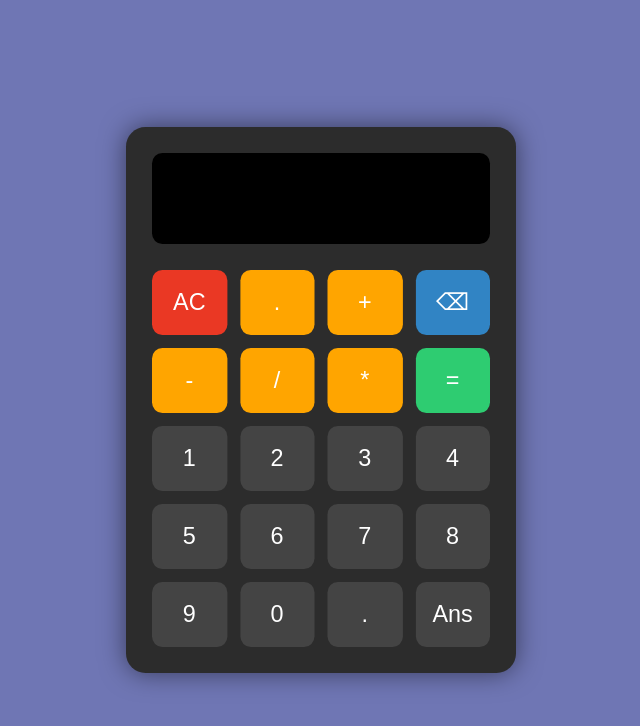
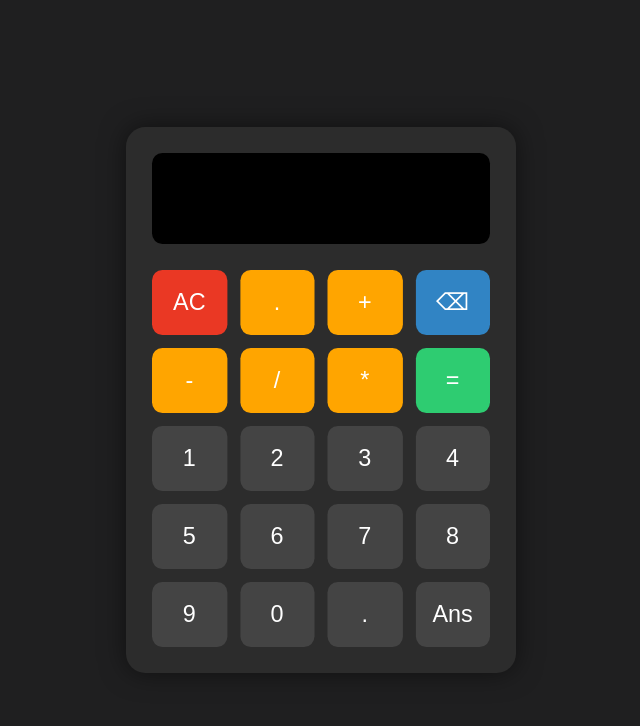
Before and after one commit to spectrum122807-create/Calculator, a plain HTML site: page index.html in a window 1280 px wide. Shown: the whole page, without its empty margins (319-959 px from the left). Drawn offline with Linux system fonts and the light colour scheme.

Commit message:
Update style.css

```diff
--- a/style.css
+++ b/style.css
@@ -5,7 +5,7 @@ body {
     display: flex;
     justify-content: center;   /* horizontal center */
     align-items: center;       /* vertical center */
-    background-color: #6f76b4;
+    background-color: #1f1f20;
 }
 
 /* Calculator container */
```
